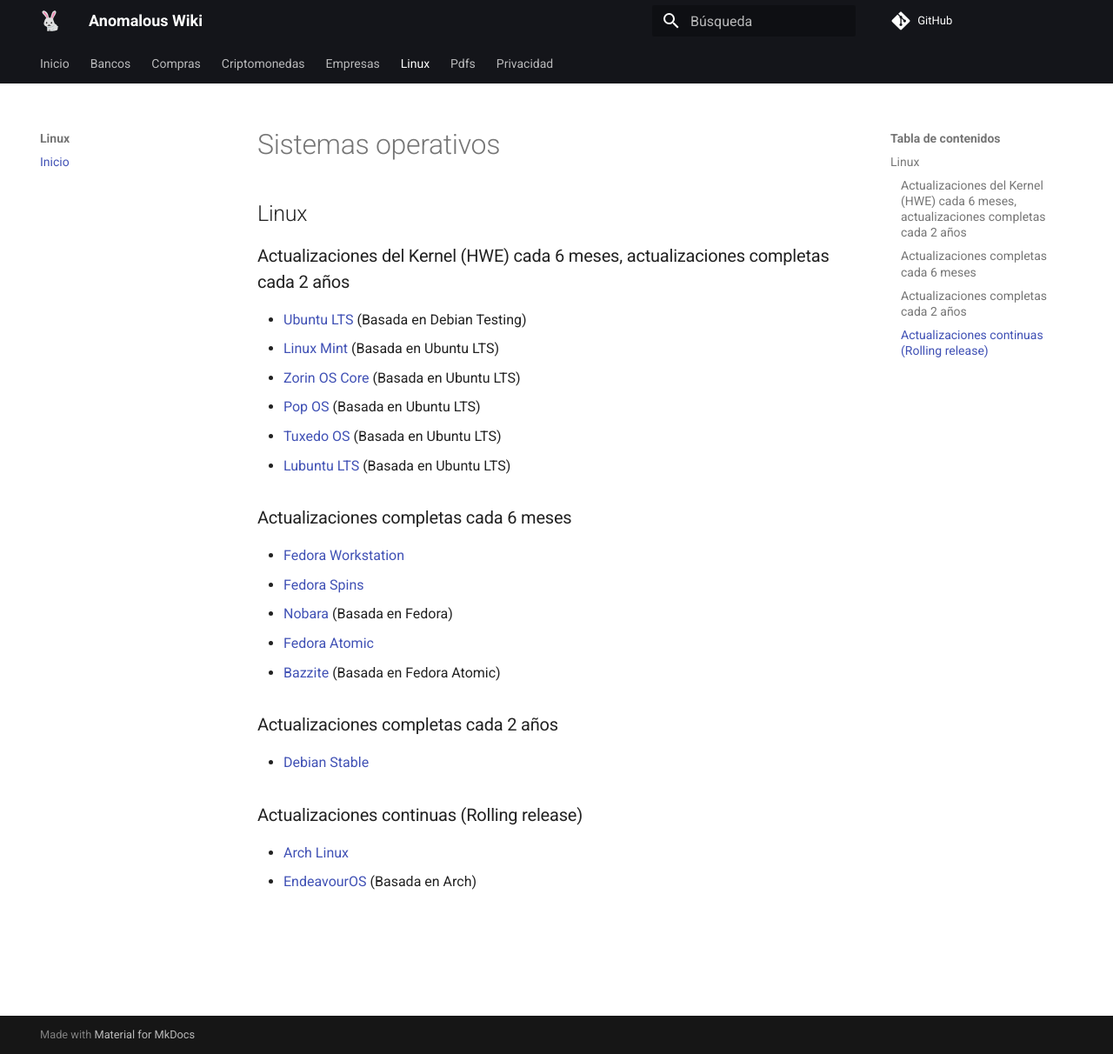
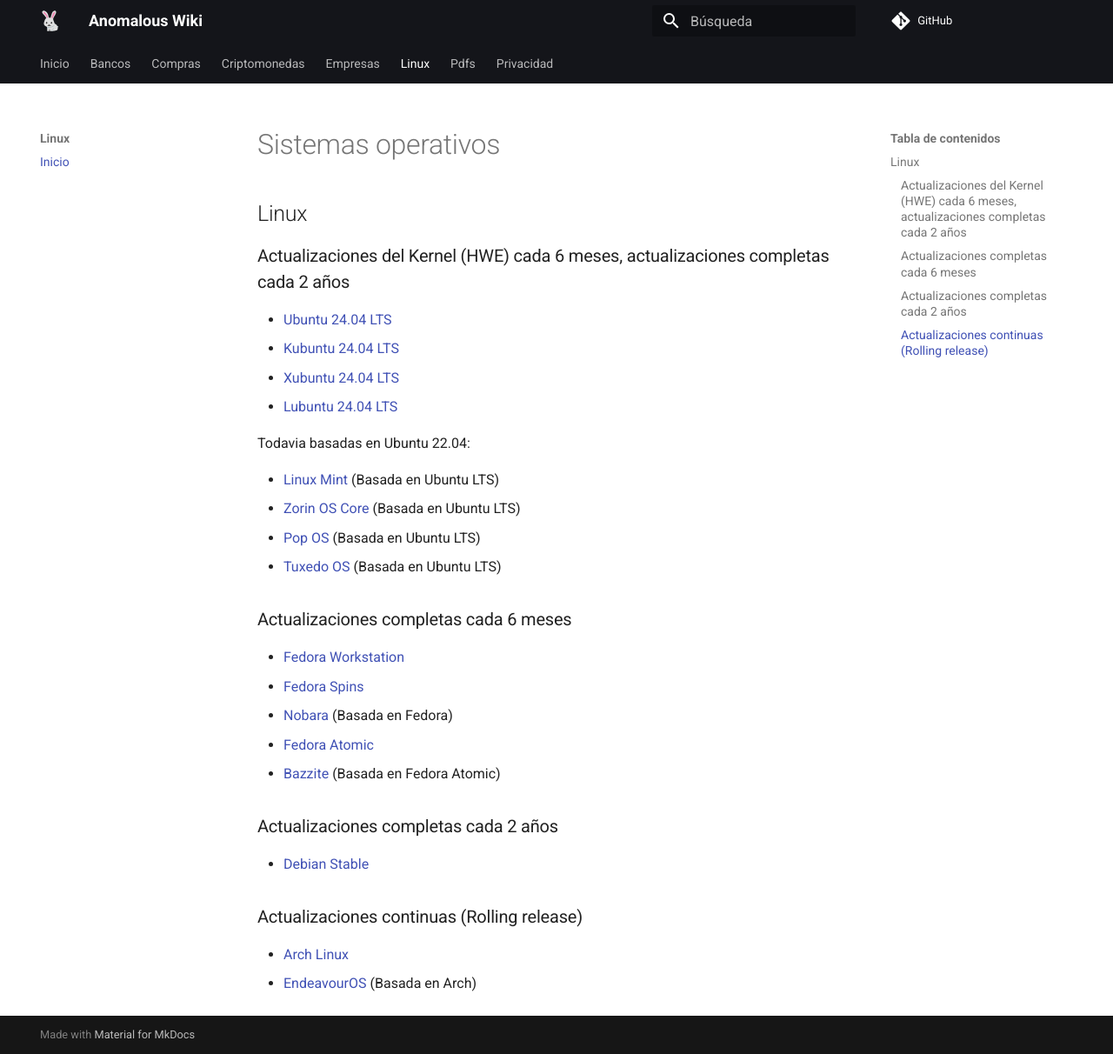
Before and after one commit to anomalouscode/wiki, an MkDocs documentation site: the page built from docs/linux/index.md, in a window 1280 px wide and 1212 px high. Shown: the whole window at 87% size. Built offline with MkDocs 1.6.1 and Material for MkDocs 9.7.7, drawn with Linux system fonts in a browser that asks for light colours; comment, search, counter and statistics services are not loaded.

Commit message:
Update index.md

```diff
--- a/docs/linux/index.md
+++ b/docs/linux/index.md
@@ -8,12 +8,17 @@
 
 ### Actualizaciones del Kernel (HWE) cada 6 meses, actualizaciones completas cada 2 años
 
-- [Ubuntu LTS](https://ubuntu.com/desktop) (Basada en Debian Testing)
+- [Ubuntu 24.04 LTS](https://ubuntu.com/desktop)
+- [Kubuntu 24.04 LTS](https://kubuntu.org/)
+- [Xubuntu 24.04 LTS](https://xubuntu.org/)
+- [Lubuntu 24.04 LTS](https://lubuntu.me/)
+
+Todavia basadas en Ubuntu 22.04:
+
 - [Linux Mint](https://linuxmint.com/) (Basada en Ubuntu LTS)
 - [Zorin OS Core](https://zorin.com/os/) (Basada en Ubuntu LTS)
 - [Pop OS](https://pop.system76.com/) (Basada en Ubuntu LTS)
 - [Tuxedo OS](https://www.tuxedocomputers.com/en/TUXEDO-OS_1.tuxedo) (Basada en Ubuntu LTS)
-- [Lubuntu LTS](https://lubuntu.me/) (Basada en Ubuntu LTS)
 
 ### Actualizaciones completas cada 6 meses
 
```
